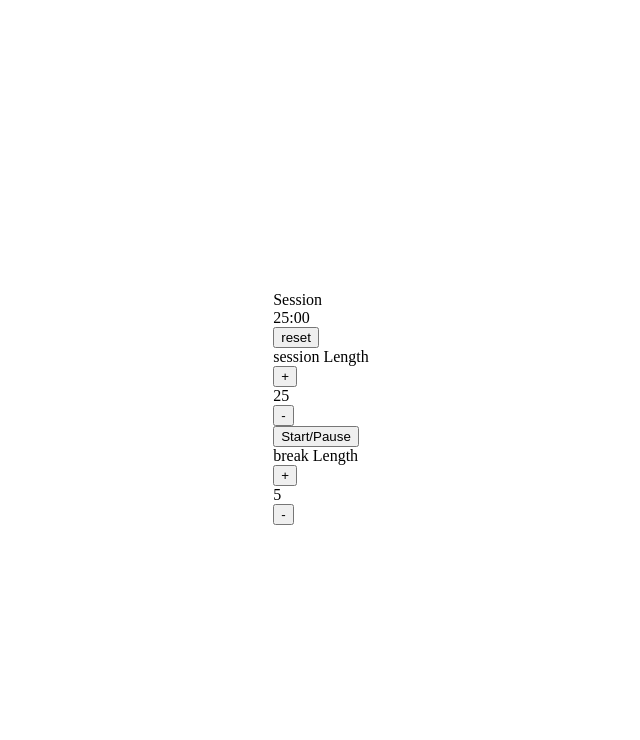
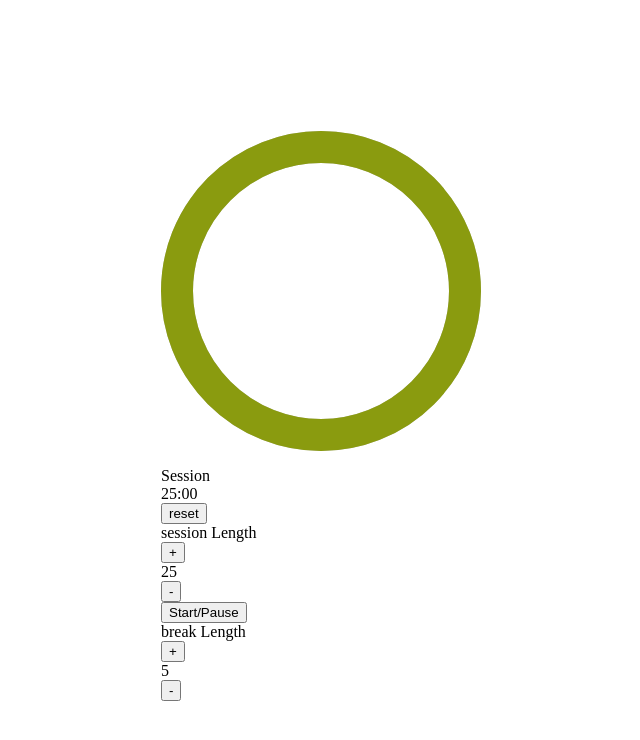
Before and after one commit to ild0tt0re/fcc_pomodoro-clock, a React (Create React App) app: page / in a window 1280 px wide. Shown: the top 740 px of the page, without its empty margins (319-959 px from the left). Built offline with nearby package versions, Linux system fonts and the light colour scheme; the HTML template or start-up script is replaced by a standard one.

Commit message:
add timer ring animation

```diff
--- a/src/App.jsx
+++ b/src/App.jsx
@@ -12,6 +12,9 @@ const initialBreakLengthState = 300;
 function App() {
   const [timerLabel, setTimerLabel] = useState(initialTimerLabelState);
   const [timeLeft, setTimeLeft] = useState(initialSessionLengthState);
+  const [currentLengthTime, setCurrentLengthTime] = useState(
+    initialSessionLengthState
+  );
 
   const [sessionLengthTime, setSessionLengthTime] = useState(
     initialSessionLengthState
@@ -21,15 +24,21 @@ function App() {
   );
 
   const [isTimerOn, setIsTimerOn] = useState(initialIsTimerOnState);
+  const [circularTimerAnimation, setCircularTimerAnimation] = useState(null);
 
   const audioEl = useRef(null);
 
   useEffect(() => {
+    console.log('switchTimer: ', timerLabel);
+
     if (timerLabel === initialTimerLabelState) {
       setTimeLeft(sessionLengthTime);
+      setCurrentLengthTime(sessionLengthTime);
     } else {
       setTimeLeft(breakLengthTime);
+      setCurrentLengthTime(breakLengthTime);
     }
+    circularTimerAnimation?.play();
     // eslint-disable-next-line react-hooks/exhaustive-deps
   }, [timerLabel]);
 
@@ -84,35 +93,47 @@ function App() {
   }, [isTimerOn, timeLeft]);
 
   const incrementSessionLengthTime = (e) => {
-    setSessionLengthTime(sessionLengthTime + 60);
+    const newSessionLengthTime = sessionLengthTime + 60;
+    setSessionLengthTime(newSessionLengthTime);
     if (timerLabel === initialTimerLabelState) {
-      setTimeLeft(sessionLengthTime + 60);
+      setTimeLeft(newSessionLengthTime);
+      setCurrentLengthTime(newSessionLengthTime);
     }
   };
 
   const decrementSessionLengthTime = (e) => {
-    setSessionLengthTime(sessionLengthTime - 60);
+    const newSessionLengthTime = sessionLengthTime - 60;
+    setSessionLengthTime(newSessionLengthTime);
     if (timerLabel === initialTimerLabelState) {
-      setTimeLeft(sessionLengthTime - 60);
+      setTimeLeft(newSessionLengthTime);
+      setCurrentLengthTime(newSessionLengthTime);
     }
   };
 
   const incrementBreakLengthTime = (e) => {
-    setBreakLengthTime(breakLengthTime + 60);
+    const newBreakLengthTime = breakLengthTime + 60;
+    setBreakLengthTime(newBreakLengthTime);
     if (timerLabel !== initialTimerLabelState) {
-      setTimeLeft(breakLengthTime + 60);
+      setTimeLeft(newBreakLengthTime);
+      setCurrentLengthTime(newBreakLengthTime);
     }
   };
 
   const decrementBreakLengthTime = (e) => {
-    setBreakLengthTime(breakLengthTime - 60);
+    const newBreakLengthTime = breakLengthTime - 60;
+    setBreakLengthTime(newBreakLengthTime);
     if (timerLabel === !initialTimerLabelState) {
-      setTimeLeft(breakLengthTime - 60);
+      setTimeLeft(newBreakLengthTime);
+      setCurrentLengthTime(newBreakLengthTime);
     }
   };
 
   const startStopTimer = (e) => {
-    setIsTimerOn(!isTimerOn);
+    const toggleTimer = !isTimerOn;
+    setIsTimerOn(toggleTimer);
+    toggleTimer
+      ? circularTimerAnimation.play()
+      : circularTimerAnimation.pause();
   };
 
   const resetTimer = (e) => {
@@ -121,6 +142,9 @@ function App() {
     setSessionLengthTime(initialSessionLengthState);
     setBreakLengthTime(initialBreakLengthState);
     setTimeLeft(initialSessionLengthState);
+
+    circularTimerAnimation.currentTime = 0;
+    circularTimerAnimation.pause();
 
     if (!audioEl.current.paused) {
       audioEl.current.pause();
@@ -134,11 +158,15 @@ function App() {
         <CircularTimer
           timerLabel={timerLabel}
           timeLeft={timeLeft}
+          isTimerOn={isTimerOn}
+          currentLengthTime={currentLengthTime}
+          setAnimation={setCircularTimerAnimation}
           resetTimer={resetTimer}
         />
         <QuantitySelector
           name="session"
           lengthTime={sessionLengthTime}
+          isTimerOn={isTimerOn}
           incrementLengthTime={incrementSessionLengthTime}
           decrementLengthTime={decrementSessionLengthTime}
         />
@@ -148,6 +176,7 @@ function App() {
         <QuantitySelector
           name="break"
           lengthTime={breakLengthTime}
+          isTimerOn={isTimerOn}
           incrementLengthTime={incrementBreakLengthTime}
           decrementLengthTime={decrementBreakLengthTime}
         />
--- a/src/components/CircularTimer.jsx
+++ b/src/components/CircularTimer.jsx
@@ -1,12 +1,58 @@
-import React from 'react';
+import React, { useRef, useEffect } from 'react';
+import './CircularTimer.scss';
 
 export default function CircularTimer({
   timerLabel,
   timeLeft,
+  isTimerOn,
+  currentLengthTime,
+  setAnimation,
   resetTimer,
 }) {
+  const d = 100,
+    o = -0.5 * d,
+    sw = 0.1 * d,
+    r = 0.5 * (d - sw),
+    len = 2 * Math.PI * r;
+
+  const arcEl = useRef(null);
+
+  useEffect(() => {
+    const ringAnimation = arcEl.current?.animate(
+      [
+        { strokeDashoffset: 0, stroke: '#8a9b0f' },
+        { color: '#f8ca00' },
+        { color: '#e97f02' },
+        { color: '#bd1550' },
+        { strokeDashoffset: len, stroke: '#490a3d' },
+      ],
+      {
+        duration: currentLengthTime * 1000,
+        iterations: Infinity,
+      }
+    );
+    ringAnimation.pause();
+    console.log('ringAnimation: ', ringAnimation.effect.getComputedTiming());
+    setAnimation(ringAnimation);
+
+    // eslint-disable-next-line react-hooks/exhaustive-deps
+  }, [currentLengthTime, len]);
+
   return (
+    <>
       <div className="timer-container">
+        <div className="countdown">
+          <svg viewBox={[o, o, d, d].join(' ')} strokeWidth={sw}>
+            <circle r={r}></circle>
+            <circle
+              ref={arcEl}
+              r={r}
+              strokeDasharray={len}
+              strokeDashoffset={`${len}px`}
+            ></circle>
+          </svg>
+        </div>
+
         <div id="timer-label">{timerLabel}</div>
         <div id="time-left">
           {String(parseInt(timeLeft / 60)).padStart(2, 0)}:
@@ -16,5 +62,6 @@ export default function CircularTimer({
           reset
         </button>
       </div>
+    </>
   );
 }
--- /dev/null
+++ b/src/components/CircularTimer.scss
@@ -0,0 +1,23 @@
+$diameter: 20em;
+
+.countdown {
+  display: grid;
+  margin: 1em auto;
+  width: $diameter;
+  height: $diameter;
+}
+
+svg {
+  grid-column: 1;
+  grid-row: 1;
+}
+
+[r] {
+  fill: none;
+  stroke: silver;
+
+  + [r] {
+    transform: rotate(-90deg);
+    // stroke-linecap: round;
+  }
+}
--- a/src/components/QuantitySelector.jsx
+++ b/src/components/QuantitySelector.jsx
@@ -2,8 +2,9 @@ import React from 'react';
 
 export default function QuantitySelector({
   name,
+  lengthTime,
+  isTimerOn,
   incrementLengthTime,
-  lengthTime,
   decrementLengthTime,
 }) {
   return (
@@ -12,7 +13,7 @@ export default function QuantitySelector({
       <button
         id={`${name}-increment`}
         onClick={incrementLengthTime}
-        disabled={lengthTime / 60 === 60}
+        disabled={lengthTime / 60 === 60 || isTimerOn}
       >
         +
       </button>
@@ -20,7 +21,7 @@ export default function QuantitySelector({
       <button
         id={`${name}-decrement`}
         onClick={decrementLengthTime}
-        disabled={lengthTime / 60 === 1}
+        disabled={lengthTime / 60 === 1 || isTimerOn}
       >
         -
       </button>
```
Also changed, not shown: 1 other file (tests, documents, lock files or other folders). Lines whose indentation alone changed are shown as unchanged.
